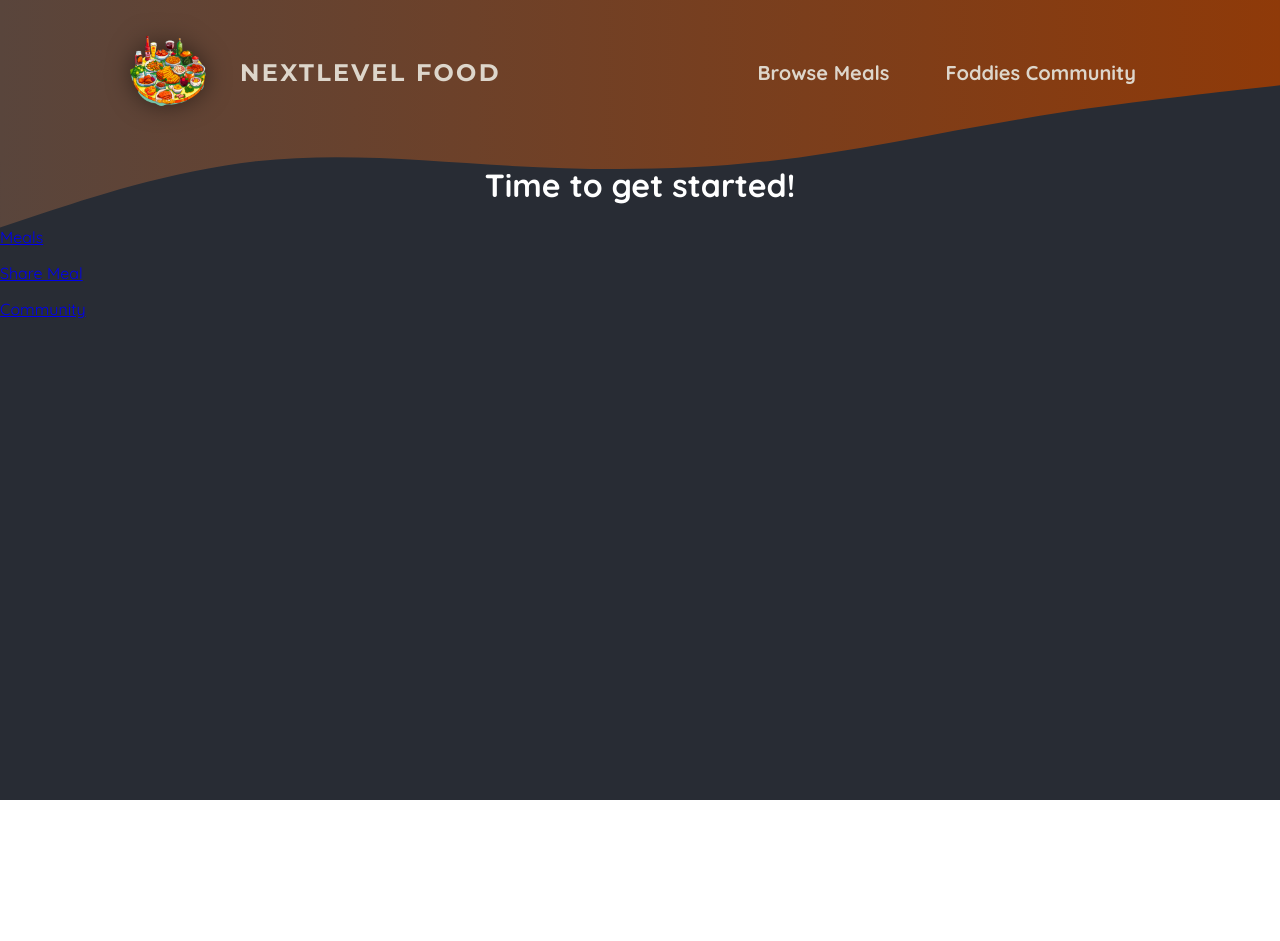
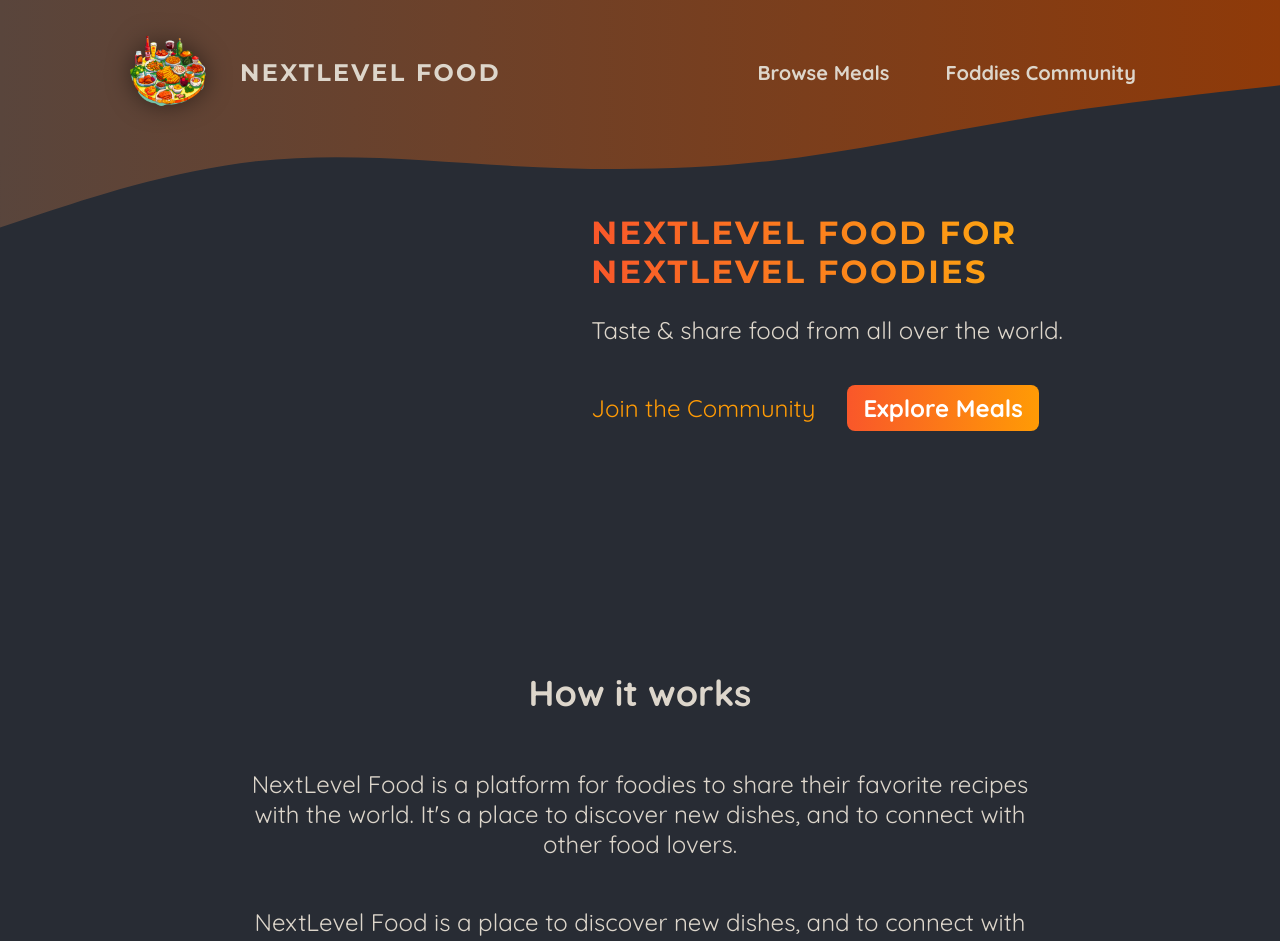
Before and after one commit to Rasyidannas/react-the-complete-guide-courses, a Next.js app in the folder my-code/foodies-app-Nextjs/: page / in a window 1280 px wide. Shown: the top 941 px of the page. Before the commit the page ends 800 px from the top, so only its background shows below. Built offline with nearby package versions, Linux system fonts and the light colour scheme.

Commit message:
26/444. Populating The Starting Page Content.mp4

```diff
--- a/my-code/foodies-app-Nextjs/app/page.js
+++ b/my-code/foodies-app-Nextjs/app/page.js
@@ -1,20 +1,50 @@
-import Link from "next/link";
+import Link from 'next/link';
+
+import classes from './page.module.css';
 
 export default function Home() {
   return (
+    <>
+      <header className={classes.header}>
+        <div className={classes.slideshow}></div>
+        <div>
+          <div className={classes.hero}>
+            <h1>NextLevel Food for NextLevel Foodies</h1>
+            <p>Taste & share food from all over the world.</p>
+          </div>
+          <div className={classes.cta}>
+            <Link href="/community">Join the Community</Link>
+            <Link href="/meals">Explore Meals</Link>
+          </div>
+        </div>
+      </header>
       <main>
-      <h1 style={{ color: "white", textAlign: "center" }}>
-        Time to get started!
-      </h1>
+        <section className={classes.section}>
+          <h2>How it works</h2>
           <p>
-        <Link href="/meals">Meals</Link>
+            NextLevel Food is a platform for foodies to share their favorite
+            recipes with the world. It&apos;s a place to discover new dishes, and to
+            connect with other food lovers.
           </p>
           <p>
-        <Link href="/meals/share">Share Meal</Link>
+            NextLevel Food is a place to discover new dishes, and to connect
+            with other food lovers.
+          </p>
+        </section>
+
+        <section className={classes.section}>
+          <h2>Why NextLevel Food?</h2>
+          <p>
+            NextLevel Food is a platform for foodies to share their favorite
+            recipes with the world. It&apos;s a place to discover new dishes, and to
+            connect with other food lovers.
           </p>
           <p>
-        <Link href="/community">Community</Link>
+            NextLevel Food is a place to discover new dishes, and to connect
+            with other food lovers.
           </p>
+        </section>
       </main>
+    </>
   );
 }
--- /dev/null
+++ b/my-code/foodies-app-Nextjs/app/page.module.css
@@ -0,0 +1,75 @@
+.header {
+  display: flex;
+  gap: 3rem;
+  margin: 3rem auto;
+  width: 90%;
+  max-width: 75rem;
+}
+
+.slideshow {
+  width: 40rem;
+  height: 25rem;
+}
+
+.hero {
+  color: #ddd6cb;
+  font-size: 1.5rem;
+}
+
+.hero h1 {
+  font-size: 2rem;
+  font-weight: bold;
+  font-family: 'Montserrat', sans-serif;
+  letter-spacing: 0.15rem;
+  text-transform: uppercase;
+  background: linear-gradient(90deg, #f9572a, #ffc905);
+  background-clip: text;
+  -webkit-background-clip: text;
+  -webkit-text-fill-color: transparent;
+}
+
+.cta {
+  font-size: 1.5rem;
+  display: flex;
+  gap: 1rem;
+}
+
+.cta a {
+  display: inline-block;
+  margin-top: 1rem;
+  padding: 0.5rem 1rem;
+  border-radius: 0.5rem;
+  background: linear-gradient(90deg, #f9572a, #ff9b05);
+  color: #ffffff;
+  font-weight: bold;
+  text-decoration: none;
+}
+
+.cta a:hover,
+.cta a:active {
+  background: linear-gradient(90deg, #fd4715, #f9b241);
+}
+
+.cta a:first-child {
+  background: transparent;
+  font-weight: normal;
+  color: #ff9b05;
+  padding-left: 0;
+}
+
+.cta a:first-child:hover,
+.cta a:first-child:active {
+  background: transparent;
+  color: #f9b241;
+}
+
+.section {
+  display: flex;
+  flex-direction: column;
+  color: #ddd6cb;
+  font-size: 1.5rem;
+  max-width: 50rem;
+  width: 90%;
+  margin: 2rem auto;
+  text-align: center;
+}
```
Lines whose indentation alone changed are shown as unchanged.
